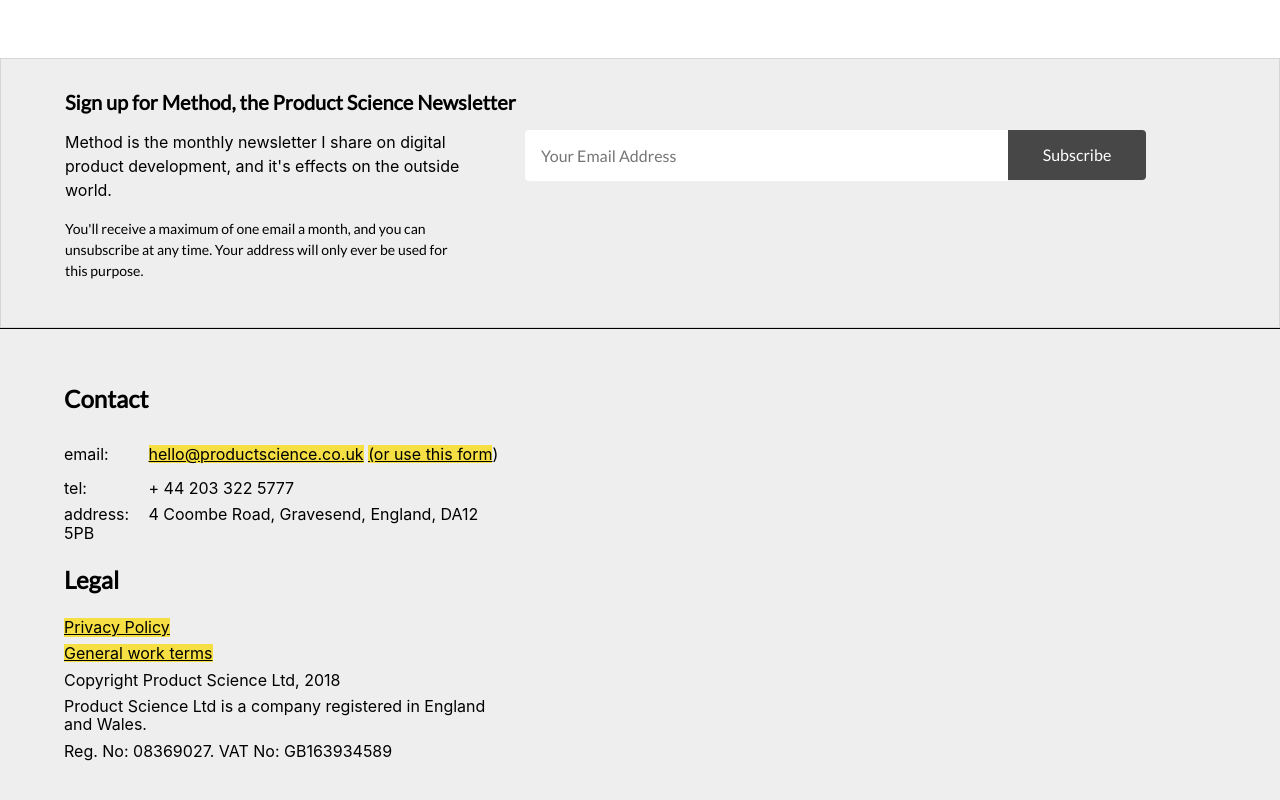
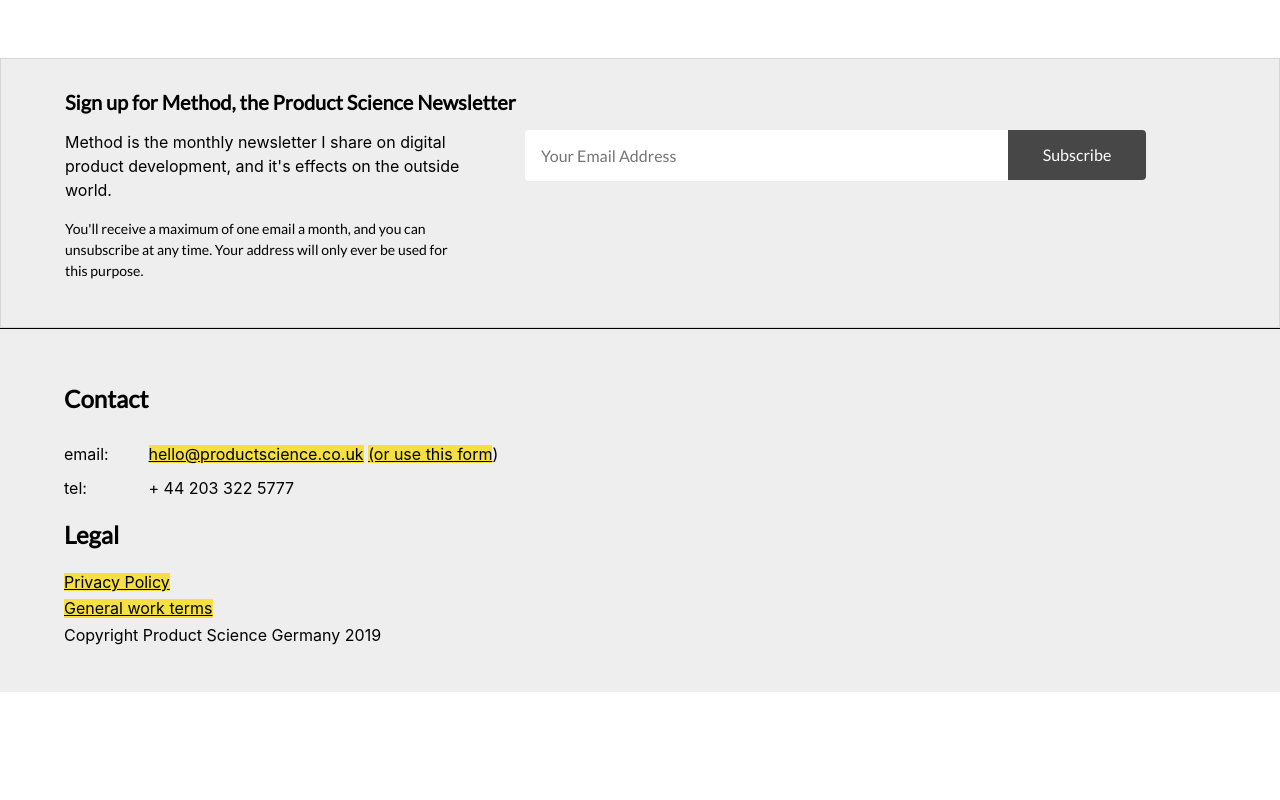
Before and after one commit to productscience/productscience.co.uk, an Eleventy site: page src/index.njk in a window 1280 px wide. Shown: the part 3914-4714 px from the top of the page. After the commit the page ends 4606 px from the top, so only its background shows below. Built offline with nearby package versions, Linux system fonts and the light colour scheme; Eleventy itself is replaced by a stand-in of ours; files that its build step writes are made by us from their sources.

Commit message:
Remove UK company details
I've closed it down now, so there's just the DE company left now.

```diff
--- a/src/_includes/partials/footer.njk
+++ b/src/_includes/partials/footer.njk
@@ -8,7 +8,6 @@
                 <a class="black bg-ps-yellow grow dib" href="mailto:hello@productscience.co.uk">hello@productscience.co.uk</a>
                 <a class="black bg-ps-yellow grow dib mv2" href="https://docs.google.com/forms/d/e/1FAIpQLSfW7FtPkVTogMwJMpSRhIbMFU3lk0IXOqzzGQndaBhi-SaxjA/viewform">(or use this form</a>)</li>
             <li class="mv2 list"><span class="dib" style="min-width:5rem">tel:</span> + 44 203 322 5777</li>
-            <li class="mv2 list"><span class="dib" style="min-width:5rem">address:</span> 4 Coombe Road, Gravesend, England, DA12 5PB</li>
         </ul>
     </div>
 
@@ -18,9 +17,7 @@
         <ul class="pl0">
             <li class="mv2 list"><a class="black bg-ps-yellow grow dib" href="/privacy">Privacy Policy</a></li>
             <li class="mv2 list"><a class="black bg-ps-yellow grow dib" href="http://contracts.productscience.co.uk/">General work terms</a></li>
-            <li class="mv2 list">Copyright Product Science Ltd, 2018</li>
-            <li class="mv2 list">Product Science Ltd is a company registered in England and Wales.</li>
-            <li class="mv2 list">Reg. No: 08369027. VAT No: GB163934589</li>
+            <li class="mv2 list">Copyright Product Science Germany 2019</li>
 
         </ul>
     </div>
```
